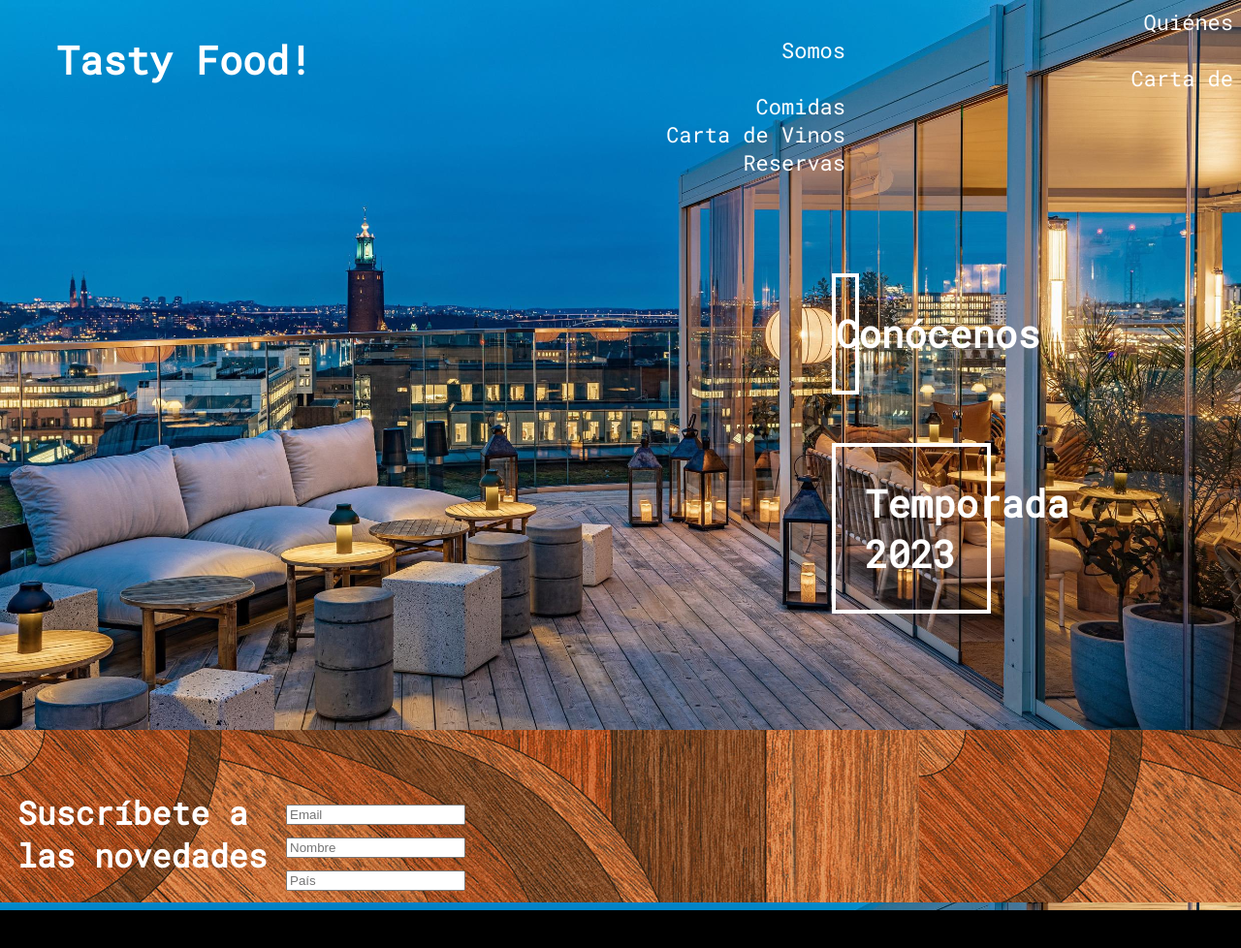
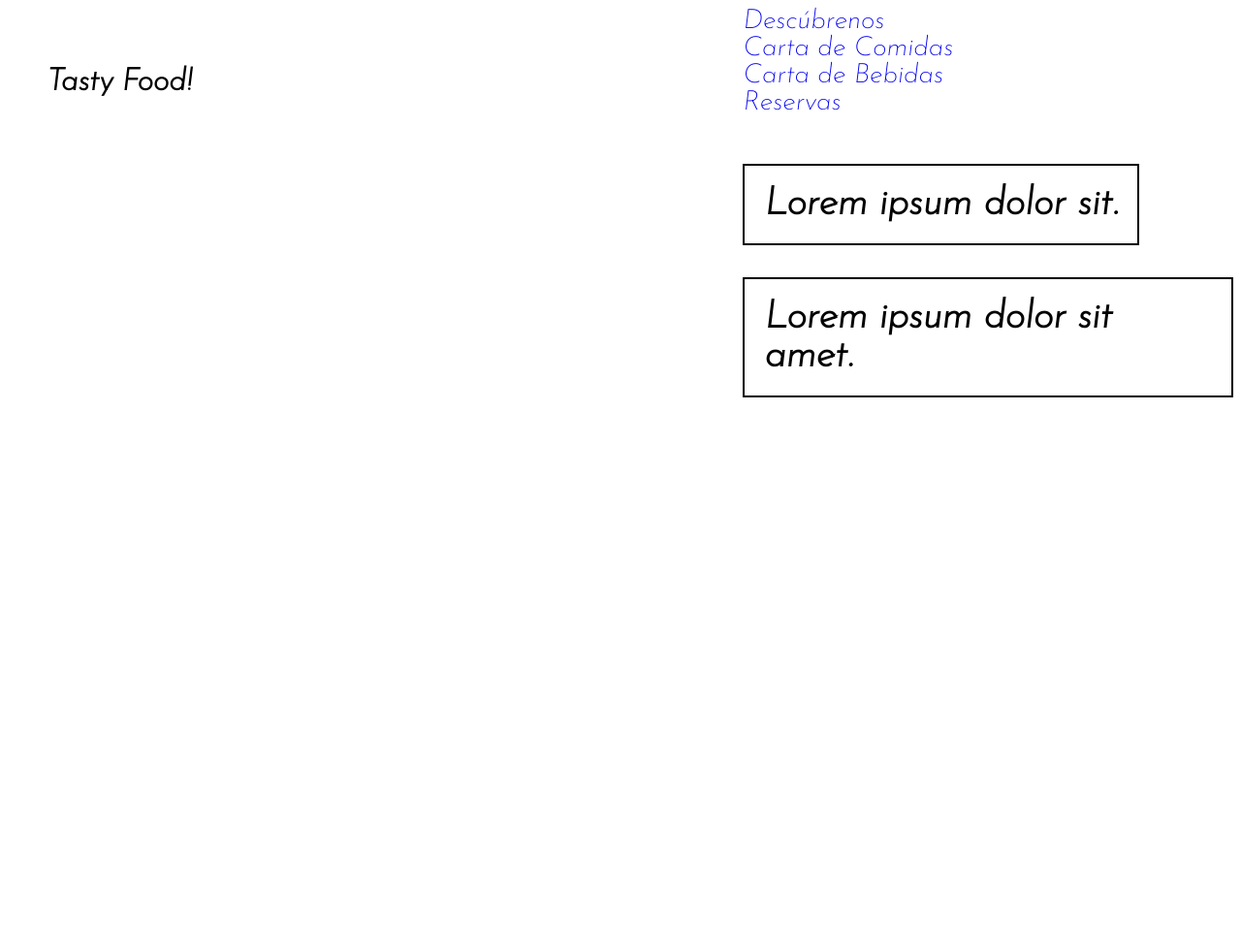
Before and after one commit to moussouignacio/TP-Grupo-18, a plain HTML site: page index.html in a window 1280 px wide. Shown: the whole page at 97% size. Before the commit the page ends 939 px from the top, so only its background shows below. Drawn offline with Linux system fonts and the light colour scheme.

Commit message:
Nuevo diseño con grid

```diff
--- a/index.html
+++ b/index.html
@@ -1,66 +1,46 @@
 <!DOCTYPE html>
-<html lang="es">
+<html lang="en">
+
 <head>
     <meta charset="UTF-8">
     <meta http-equiv="X-UA-Compatible" content="IE=edge">
     <meta name="viewport" content="width=device-width, initial-scale=1.0">
-    <title>Tasty Food</title>
+    <title>Tasty Food!</title>
     <link rel="shortcut icon" href="images/food.png" type="image/x-icon">
-    <link rel="googlefont" href="https://fonts.google.com/specimen/Roboto+Mono?query=roboto+mono">
     <link rel="stylesheet" href="style.css">
     <link rel="preconnect" href="https://fonts.googleapis.com">
     <link rel="preconnect" href="https://fonts.gstatic.com" crossorigin>
-    <link href="https://fonts.googleapis.com/css2?family=Roboto+Mono:wght@200&display=swap" rel="stylesheet">
-    <link rel="preconnect" href="https://fonts.googleapis.com">
-    <link rel="preconnect" href="https://fonts.gstatic.com" crossorigin>
-    <link href="https://fonts.googleapis.com/css2?family=Roboto+Mono:wght@200;400&display=swap" rel="stylesheet">
+    <link href="https://fonts.googleapis.com/css2?family=Josefin+Sans:ital,wght@1,200&display=swap" rel="stylesheet">
 </head>
+
 <body>
+    <div class="container">
+
         <header>
-        <h1 class="falsologo">Tasty Food!</h1>
-
-        <div align="right">
-            <a href="#">Quiénes Somos</a>
+            <h1>Tasty Food!</h1>
+        </header>
+        <aside class="links">
+            <div>
+                <a href="#">Descúbrenos</a>
                 <br>
                 <a href="#">Carta de Comidas</a>
                 <br>
-            <a href="#">Carta de Vinos</a>
+                <a href="#">Carta de Bebidas</a>
                 <br>
                 <a href="#">Reservas</a>
             </div>
-    </header>
 
-    <div id="banner1">
-        <h2>Conócenos</h2>
+            <br>
+            <div>
+                <h2 class="button1">Lorem ipsum dolor sit.</h2>
             </div>
 
-    <div id="banner2">
-        <h2>Temporada 2023</h2>
+            <div>
+                <h2 class="button2">Lorem ipsum dolor sit amet.</h2>
             </div>
 
-    <div id="bannercontacto">
-        <div id="bannerleft">
-            <h2>Suscríbete a las novedades</h2>
+        </aside>
     </div>
-        <div id="formulario">
-            <form action="">
-                <div>
-                    <div>
-                        <label for="Email"></label>
-                        <input type="Email" placeholder="Email">
-                        </div>
-                    <div>
-                        <label for="Name"></label>
-                        <input type="Name" placeholder="Nombre">
-                        </div>
-                    <div>
-                        <label for="Pais"></label>
-                        <input type="Pais" placeholder="País">
-                    </div>
-                </div>
-            </form>
-        </div>
-    </div>
+</body>
 
-</body>
 </html>
--- a/style.css
+++ b/style.css
@@ -1,81 +1,46 @@
-html {
-    font-family: 'Roboto Mono', monospace;
-    background-color: black;
-    background-image: url("images/restaurant.jpg");
-    background-size: 100%, 100%;
-    color: white;
+* {font-family: 'Josefin Sans', sans-serif;}
+
+.container {
+    display: grid;
+    grid-template: 1fr 1fr 1fr 1fr / 0.5fr 1fr 1fr ;
 }
 
-.falsologo {
+.links {
+    grid-column: 3;
+    grid-row: 1
+}
+
+header {
     text-align: left;
-    float: left;
-    padding-left: 50px;
-    font-size: 40px;
-    font-family: 'Roboto Mono', monospace;
+    grid-column: 1 / span 2;
+    padding: 40px
 }
 
 div > a {
-    color: white;
     text-decoration: none;
-    font-size: 22px;
-    text-align: left;
-    padding: 400px;
+    font-size: 28px;
 }
 
-#banner1 {
-    text-align: right;
-    font-size: 26px;
-    padding-right: 20px;
-    margin-right: 400px;
-    margin-top: 100px;
-    margin-left: 850px;
-    border-style: solid;
-    border-width: 4px;
+div > a:hover {
+    color: lightblue;
 }
 
-#banner1:hover {
-    background-color: white;
-    color: #0067a5;
 
-
+.button1 {
+    border: 2px solid;
+    font-size: 40px;
+    max-width: max-content;
+    padding: 20px;
 }
 
-#banner2 {
-    text-align: left;
-    font-size: 26px;
-    padding-right: 20px;
-    padding-bottom: -50px;
-    padding-left: 30px;
-    margin-right: 250px;
-    margin-top: 50px;
-    margin-left: 850px;
-    border-style: solid;
-    border-width: 4px;
+.button2 {
+    border: 2px solid;
+    font-size: 40px;
+    max-width: max-content;
+    padding: 20px;
 }
 
-#banner2:hover {
-    background-color: white;
-    color: #007fff
+.button1:hover, .button2:hover {
+    background-color: lightblue;
+    color: white;
 }
-
-#bannercontacto {
-    display: flex;
-    background-image: url(images/madera1.jpg);
-    font-size: 22px;
-    padding-top: 35px;
-    margin-top: 120px;
-    margin-left: -10px;
-    padding-left: 20px;
-    margin-right: -8px;
-    margin-bottom: auto;
-}
-
-#bannerleft {
-    width: 550px;
-}
-
-#formulario {
-    font-size: 26px;
-    padding-top: 30px;
-    padding-right: 800px;
-}
```
Also changed, not shown: images/restonuevo.jpg (added). Lines whose indentation alone changed are shown as unchanged.
